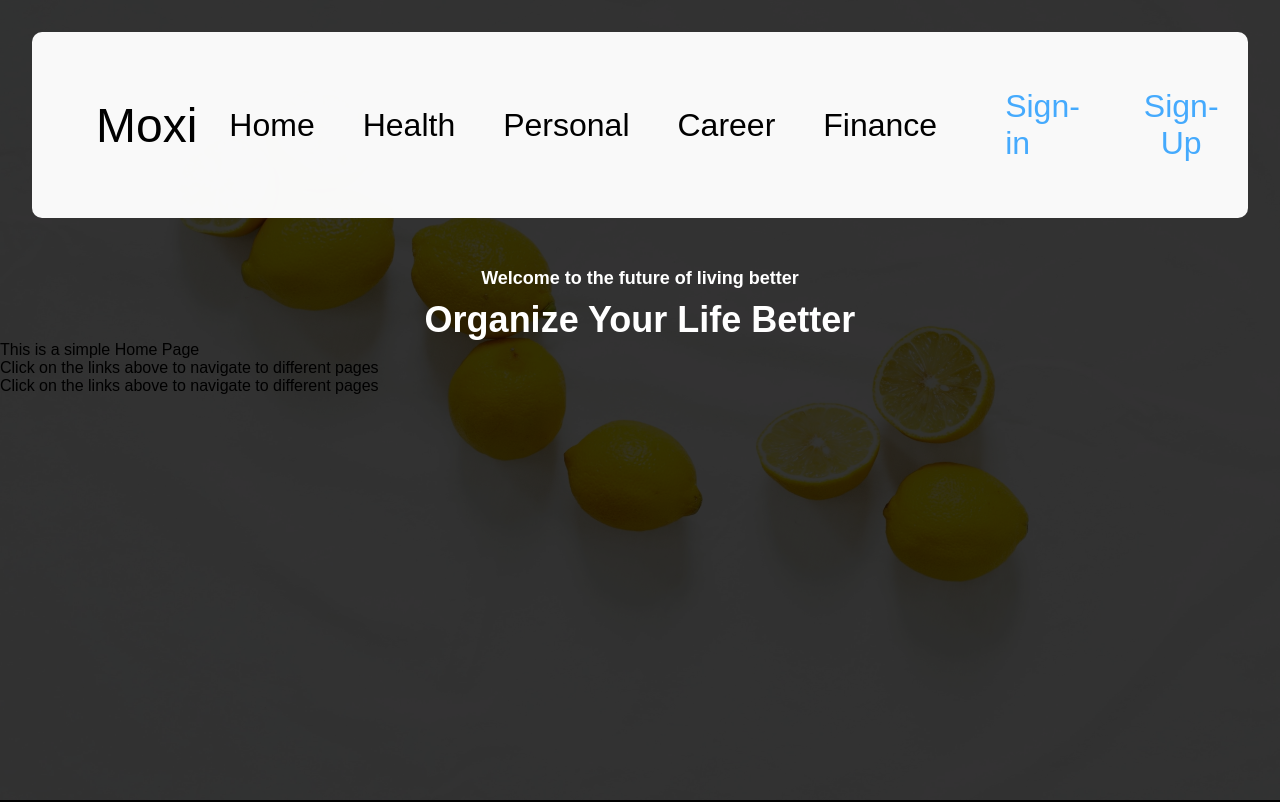
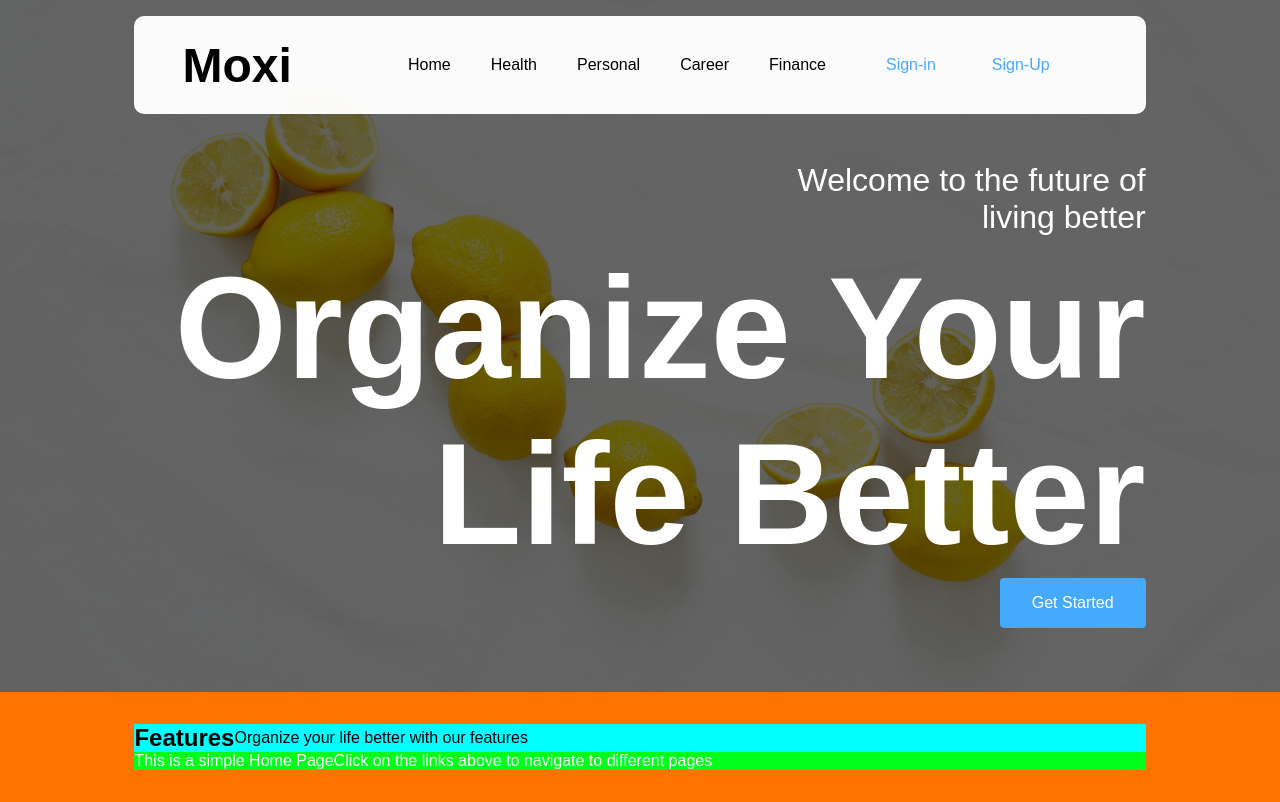
Before and after one commit to Cliffp15/Moxi, a React (Create React App) app: page / in a window 1280 px wide. Built offline with nearby package versions, Linux system fonts and the light colour scheme.

Commit message:
added media queries, home layout, and features section

```diff
--- a/src/App.js
+++ b/src/App.js
@@ -1,11 +1,13 @@
 import Home from "./Component/Home";
 import Navbar from "./Component/Navbar";
+import Features from "./Component/Features";
 
 function App() {
   return (
     <div className="App">
       <Navbar />
       <Home />
+      <Features />
     </div>
   );
 }
--- /dev/null
+++ b/src/Component/Features.js
@@ -0,0 +1,36 @@
+import React from 'react';
+
+const Features = () => {
+    return (
+        <div>
+            <section className='Features-Container'>
+            <div className="Feature-Intro-Section">
+        <h2>Features</h2>
+        <p>Organize your life better with our features</p>
+        </div>
+
+    <div className="Feature-Section">
+    <p>This is a simple Home Page</p>
+
+    <p>Click on the links above to navigate to different pages</p>
+        </div>
+        </section>
+
+        { /* <div className="Feature-Intro-Section">
+        <h2>Features</h2>
+        <p>Organize your life better with our features</p>
+      </div> */}
+      {/* <div className="Feature-Section">
+      <p>This is a simple Home Page</p>
+
+      <p>Click on the links above to navigate to different pages</p>
+
+      <p>Click on the links above to navigate to different pages</p>
+   </div> */}
+
+        </div>
+
+    );
+};
+
+export default Features;
--- a/src/Component/Home.js
+++ b/src/Component/Home.js
@@ -4,16 +4,19 @@ import lemon from "../Images/Lemon.png";
 function HelloWorld() {
   return (
     <div>
+      <section>
+
       <div className="Hero">
-        <h2>Welcome to the future of living better</h2>
+        <h2>Welcome to the future of <br></br>living better</h2>
         <h1>Organize Your Life Better</h1>
         <img className="Hero-img" src={lemon} alt="dog" />
+        <div className="Hero-Buttons">
+        <div><button>Get Started</button></div>
+        {/* <div><button>Get Started</button></div> */}
+        </div>
       </div>
-      <p>This is a simple Home Page</p>
+      </section>
 
-      <p>Click on the links above to navigate to different pages</p>
-
-      <p>Click on the links above to navigate to different pages</p>
     </div>
   );
 }
--- /dev/null
+++ b/src/Styles/Features.css
@@ -0,0 +1,32 @@
+.Features-Container
+{
+    /* display: flex; */ /*keep this out to keep feature section in line with hero section
+    /* justify-content: space-between;
+    align-items: center; */
+    margin-top: 4rem;
+    padding: 2rem 0rem;
+    width: 100%;
+    margin-bottom: 0rem;
+    background-color: rgb(255, 115, 0);
+}
+
+
+.Feature-Intro-Section{
+    display: flex;
+    /* justify-content: space-between; */
+    align-items: center;
+    /* padding: 2rem 0rem; */
+    width: 79%;
+    margin: auto;
+    margin-top: 0rem;
+    /* margin-top: 1rem; */
+  background-color: aqua;
+}
+
+  .Feature-Section{
+    display: flex;
+    color: #ffffff;
+  background-color: rgb(0, 255, 26);
+    width: 79%;
+    margin: auto;
+  }
--- a/src/Styles/Home.css
+++ b/src/Styles/Home.css
@@ -1,16 +1,37 @@
 /* Hero section styles */
-.Hero {
-  text-align: center;
-  margin-top: 50px;
+
+@media screen and (min-width: 768px){
+  /* .Hero-Container{
+    display: flex;
+    justify-content: space-between;
+    align-items: center;
+    padding: 2rem 0rem;
+    width: 59%;
+    margin-bottom: 0rem;
+  } */
+
+  .Hero {
+    /* position: absolute; */
+  text-align: right;
+  padding: 2rem 0rem 0rem 0rem;
+  width: 79%;
+  margin: auto;
+  margin-top: 1rem;
+
+  /* margin-top: 50px; */
 }
 
 .Hero h2 {
-  font-size: 18px;
+  position: relative;
+  font-size: 2rem;
+  font-weight:500;
   color: #ffffff;
 }
 
 .Hero h1 {
-  font-size: 36px;
+  position: relative;
+  word-wrap: break-word;
+  font-size: 9rem;
   color: #ffffff;
   margin-top: 10px;
 }
@@ -22,9 +43,20 @@
   width: 100%;
   height: 100%;
   z-index: -10;
-  opacity: 0.2;
-  /* font-size: 16px;
-  color: #666;
-  margin-top: 10px;
-  width: 60%; */
+  opacity: 0.4;
+  background-color: black;
+
 }
+
+.Hero-Buttons button{
+  padding: 1rem 2rem;
+  border-radius: 4px;
+  font-size: 1rem;
+  border-style: none;
+  color: #ffffff;
+  background-color: #45aafd;
+
+}
+
+
+}
--- a/src/Styles/Navbar.css
+++ b/src/Styles/Navbar.css
@@ -87,13 +87,13 @@
   .Navbar {
     display: flex;
     /* justify-content: center; */
-    justify-content: space-between; /*results in the logo and links being spaced apart*/
+    justify-content:space-between; /*results in the logo and links being spaced apart*/
     align-items: center;
-    padding: 1rem 2rem;
+    padding: 0rem 3rem;
     border-radius: 10px;
     margin: auto;
-    margin-top: 2rem;
-    width: 95%;
+    margin-top: 1rem;
+    width: 79%;
     background-color: #fffffff8;
     color: rgb(0, 0, 0);
   }
@@ -102,19 +102,20 @@
     display: flex;
     justify-content: center;
     align-items: center;
-    margin-left: 2rem;
+    margin-left: 0rem;
     /* padding: 2rem 2rem; */
     font-size: 3rem;
+    font-weight: bolder;
     color: #000000;
   }
 
   .Navbar-links {
     display: flex;
-    justify-content: center;
+    justify-content:  center;
     align-items: center;
-    gap: 3rem;
+    gap: 2.5rem;
     padding: 2rem 2rem;
-    font-size: 2rem;
+    font-size: 1rem;
     border-radius: 10px;
     list-style: none;
   }
@@ -131,7 +132,7 @@
   .Navbar-links button {
     background-color: #e70c0c00;
     color: rgb(0, 0, 0);
-    font-size: 2rem;
+    font-size: 1rem;
     padding: 0.5rem 1rem;
     border-radius: 10px;
     cursor: pointer;
--- a/src/index.css
+++ b/src/index.css
@@ -6,8 +6,8 @@
 
 body {
   font-family: "Poppins", sans-serif;
-
   background-color: black;
+  /* margin-bottom: 0rem; */
   /* background-attachment: fixed; */
   /* background: url("./Images/Lemon.png"); */
   /* background-size: cover; */
--- a/src/index.js
+++ b/src/index.js
@@ -3,6 +3,7 @@ import ReactDOM from "react-dom/client";
 import "./index.css";
 import "./Styles/Navbar.css";
 import "./Styles/Home.css";
+import "./Styles/Features.css";
 import App from "./App";
 
 const root = ReactDOM.createRoot(document.getElementById("root"));
```
